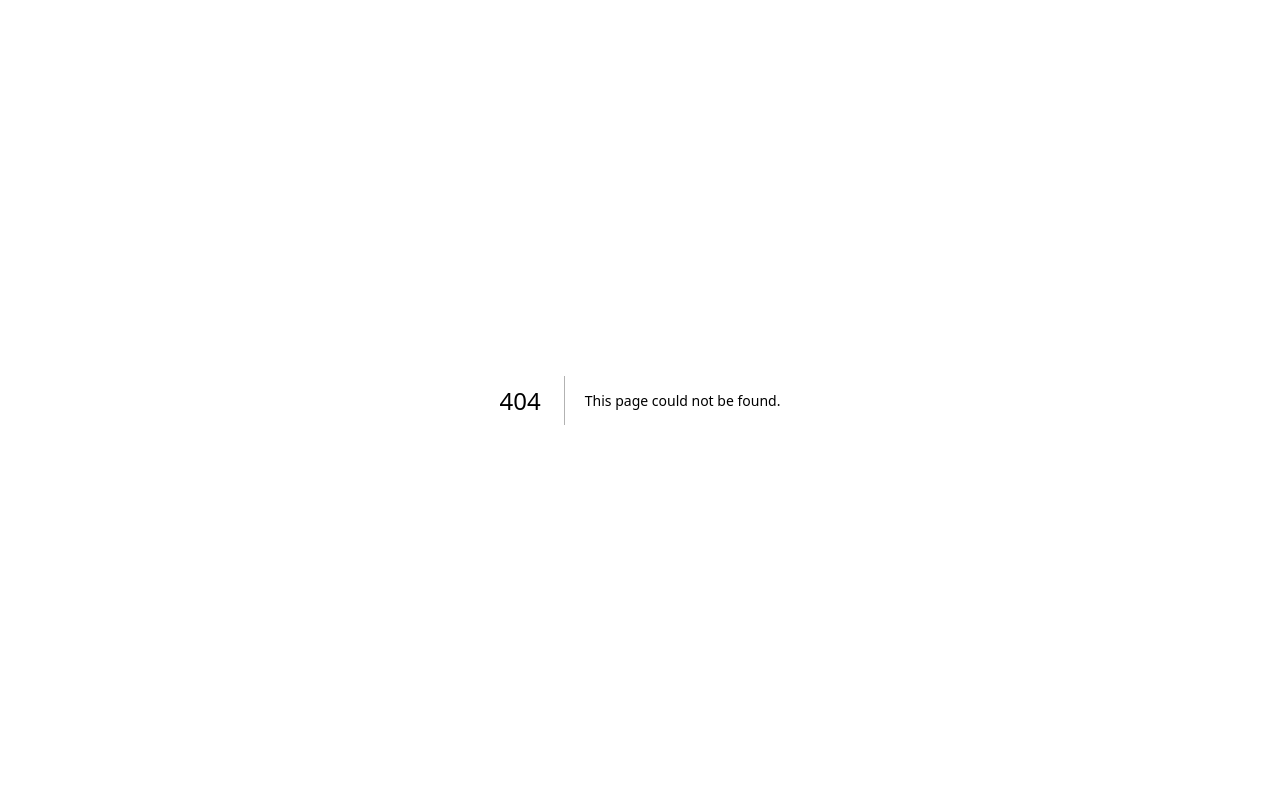
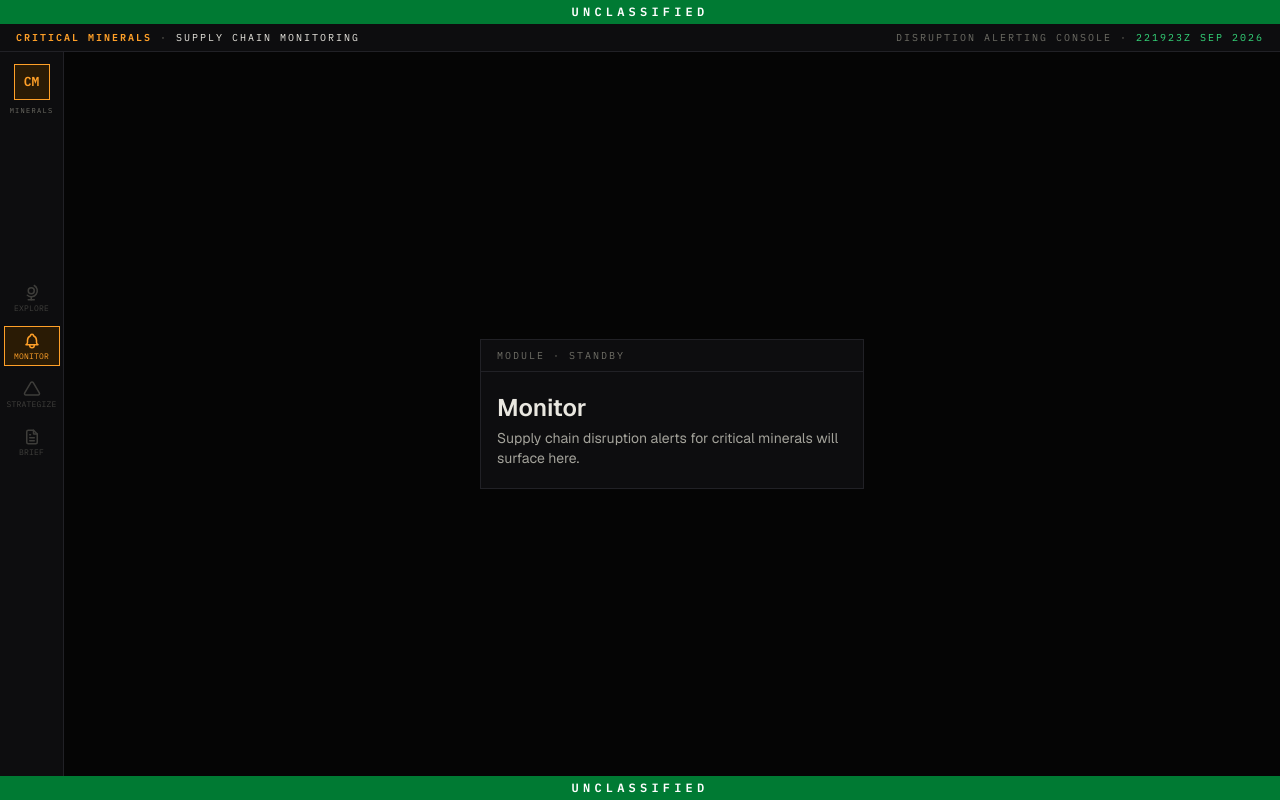
Before and after one commit to Manifold-Industries/Critical-Minerals-Alerting, a Next.js app in the folder web/: page /monitor in a window 1280 px wide. Before the commit this address had no page. Built offline with nearby package versions, Linux system fonts and the light colour scheme.

Commit message:
Update layout

```diff
--- a/web/src/app/layout.tsx
+++ b/web/src/app/layout.tsx
@@ -1,5 +1,8 @@
 import type { Metadata } from "next";
-import { Geist, Geist_Mono } from "next/font/google";
+import { Geist, IBM_Plex_Mono } from "next/font/google";
+import ClassificationBanner from "@/components/ClassificationBanner";
+import CommandHeader from "@/components/CommandHeader";
+import NavRail from "@/components/NavRail";
 import "./globals.css";
 
 const geistSans = Geist({
@@ -7,23 +10,34 @@ const geistSans = Geist({
   subsets: ["latin"],
 });
 
-const geistMono = Geist_Mono({
-  variable: "--font-geist-mono",
+// Terminal chrome — data readouts, labels, and command text.
+const plexMono = IBM_Plex_Mono({
+  variable: "--font-plex-mono",
+  weight: ["400", "500", "600"],
   subsets: ["latin"],
 });
 
 export const metadata: Metadata = {
-  title: "Create Next App",
-  description: "Generated by create next app",
+  title: "Critical Minerals Alerting",
+  description:
+    "Supply chain disruption alerting console for critical minerals.",
 };
 
 export default function RootLayout({ children }: LayoutProps<"/">) {
   return (
     <html
       lang="en"
-      className={`${geistSans.variable} ${geistMono.variable} h-full antialiased`}
+      className={`${geistSans.variable} ${plexMono.variable} h-full antialiased`}
     >
-      <body className="min-h-full flex flex-col">{children}</body>
+      <body className="flex h-full flex-col">
+        <ClassificationBanner />
+        <CommandHeader />
+        <div className="flex min-h-0 flex-1">
+          <NavRail />
+          <main className="flex min-h-0 flex-1 flex-col">{children}</main>
+        </div>
+        <ClassificationBanner />
+      </body>
     </html>
   );
 }
--- /dev/null
+++ b/web/src/app/monitor/page.tsx
@@ -0,0 +1,10 @@
+import ModulePlaceholder from "@/components/ModulePlaceholder";
+
+export default function MonitorPage() {
+  return (
+    <ModulePlaceholder
+      name="Monitor"
+      description="Supply chain disruption alerts for critical minerals will surface here."
+    />
+  );
+}
--- a/web/src/app/page.tsx
+++ b/web/src/app/page.tsx
@@ -1,69 +1,6 @@
-import Image from "next/image";
+import { redirect } from "next/navigation";
+import { DEFAULT_MODULE_HREF } from "@/lib/modules";
 
-export default function Home() {
-  return (
-    <div className="flex flex-col flex-1 items-center justify-center bg-zinc-50 font-sans dark:bg-black">
-      <main className="flex flex-1 w-full max-w-3xl flex-col items-center justify-between py-32 px-16 bg-white dark:bg-black sm:items-start">
-        <Image
-          className="dark:invert h-5 w-[100px]"
-          src="/next.svg"
-          alt="Next.js logo"
-          width={100}
-          height={20}
-          priority
-        />
-        <div className="flex flex-col items-center gap-6 text-center sm:items-start sm:text-left">
-          <h1 className="max-w-xs text-3xl font-semibold leading-10 tracking-tight text-black dark:text-zinc-50">
-            To get started, edit the{" "}
-            <code className="rounded bg-black/[.06] px-1.5 py-0.5 font-mono text-[0.9em] dark:bg-white/[.08]">
-              page.tsx
-            </code>{" "}
-            file.
-          </h1>
-          <p className="max-w-md text-lg leading-8 text-zinc-600 dark:text-zinc-400">
-            Looking for a starting point or more instructions? Head over to{" "}
-            <a
-              href="https://vercel.com/templates?framework=next.js&utm_source=create-next-app&utm_medium=appdir-template-tw&utm_campaign=create-next-app"
-              className="font-medium text-zinc-950 dark:text-zinc-50"
-            >
-              Templates
-            </a>{" "}
-            or the{" "}
-            <a
-              href="https://nextjs.org/learn?utm_source=create-next-app&utm_medium=appdir-template-tw&utm_campaign=create-next-app"
-              className="font-medium text-zinc-950 dark:text-zinc-50"
-            >
-              Learning
-            </a>{" "}
-            center.
-          </p>
-        </div>
-        <div className="flex flex-col gap-4 text-base font-medium sm:flex-row">
-          <a
-            className="flex h-12 w-full items-center justify-center gap-2 rounded-full bg-foreground px-5 text-background transition-colors hover:bg-[#383838] dark:hover:bg-[#ccc] md:w-[158px]"
-            href="https://vercel.com/new?utm_source=create-next-app&utm_medium=appdir-template-tw&utm_campaign=create-next-app"
-            target="_blank"
-            rel="noopener noreferrer"
-          >
-            <Image
-              className="dark:invert h-[14px] w-4"
-              src="/vercel.svg"
-              alt="Vercel logomark"
-              width={16}
-              height={14}
-            />
-            Deploy Now
-          </a>
-          <a
-            className="flex h-12 w-full items-center justify-center rounded-full border border-solid border-black/[.08] px-5 transition-colors hover:border-transparent hover:bg-black/[.04] dark:border-white/[.145] dark:hover:bg-[#1a1a1a] md:w-[158px]"
-            href="https://nextjs.org/docs?utm_source=create-next-app&utm_medium=appdir-template-tw&utm_campaign=create-next-app"
-            target="_blank"
-            rel="noopener noreferrer"
-          >
-            Documentation
-          </a>
-        </div>
-      </main>
-    </div>
-  );
+export default function HomePage() {
+  redirect(DEFAULT_MODULE_HREF);
 }
--- a/web/src/components/NavRail.tsx
+++ b/web/src/components/NavRail.tsx
@@ -33,10 +33,10 @@ export default function NavRail() {
                 key={href}
                 aria-label={name}
                 aria-disabled="true"
-                className="box-border flex h-10 w-10 cursor-not-allowed flex-col items-center justify-center text-text-tertiary opacity-50"
+                className="box-border flex h-10 w-14 cursor-not-allowed flex-col items-center justify-center text-text-tertiary opacity-50"
               >
                 <Icon size={18} aria-hidden="true" />
-                <span className="mt-0.5 font-mono text-[9px] uppercase leading-none tracking-wide text-text-tertiary">
+                <span className="mt-0.5 font-mono text-[8px] uppercase leading-none tracking-wide text-text-tertiary">
                   {name}
                 </span>
               </span>
@@ -48,7 +48,7 @@ export default function NavRail() {
               href={href}
               aria-label={name}
               aria-current={isActive ? "page" : undefined}
-              className={`box-border flex h-10 w-10 flex-col items-center justify-center transition-colors duration-150 ease-in-out focus-visible:outline-2 focus-visible:outline-offset-2 focus-visible:outline-accent ${
+              className={`box-border flex h-10 w-14 flex-col items-center justify-center transition-colors duration-150 ease-in-out focus-visible:outline-2 focus-visible:outline-offset-2 focus-visible:outline-accent ${
                 isActive
                   ? "border border-accent bg-accent-tint text-accent"
                   : "text-text-secondary hover:bg-ghost-hover"
@@ -56,7 +56,7 @@ export default function NavRail() {
             >
               <Icon size={18} aria-hidden="true" />
               <span
-                className={`mt-0.5 font-mono text-[9px] uppercase leading-none tracking-wide ${
+                className={`mt-0.5 font-mono text-[8px] uppercase leading-none tracking-wide ${
                   isActive ? "text-accent" : "text-text-tertiary"
                 }`}
               >
--- a/web/src/lib/modules.ts
+++ b/web/src/lib/modules.ts
@@ -1,8 +1,8 @@
 import {
-  IconAffiliate,
   IconBell,
+  IconFileText,
   IconGlobe,
-  IconNews,
+  IconTriangle,
   type Icon,
 } from "@tabler/icons-react";
 
@@ -13,13 +13,20 @@ export interface ModuleDefinition {
   readonly disabled: boolean;
 }
 
-// Alerts is the only live module; the rest are staged placeholders until
-// their screens land.
+// Workflow order per spec: Explore → Monitor → Strategize → Brief, fusing the
+// Decomposition Prototype modules (Atlas, Cascade, Prism, Forge) with the
+// critical-minerals alerting workflow. Monitor is the only live module; the
+// rest are staged placeholders until their screens land.
 export const MODULES: readonly ModuleDefinition[] = [
-  { name: "Alerts", href: "/alerts", icon: IconBell, disabled: false },
-  { name: "Atlas", href: "/atlas", icon: IconGlobe, disabled: true },
-  { name: "Supply", href: "/supply", icon: IconAffiliate, disabled: true },
-  { name: "Sources", href: "/sources", icon: IconNews, disabled: true },
+  { name: "Explore", href: "/explore", icon: IconGlobe, disabled: true },
+  { name: "Monitor", href: "/monitor", icon: IconBell, disabled: false },
+  {
+    name: "Strategize",
+    href: "/strategize",
+    icon: IconTriangle,
+    disabled: true,
+  },
+  { name: "Brief", href: "/brief", icon: IconFileText, disabled: true },
 ];
 
-export const DEFAULT_MODULE_HREF = "/alerts";
+export const DEFAULT_MODULE_HREF = "/monitor";
```
